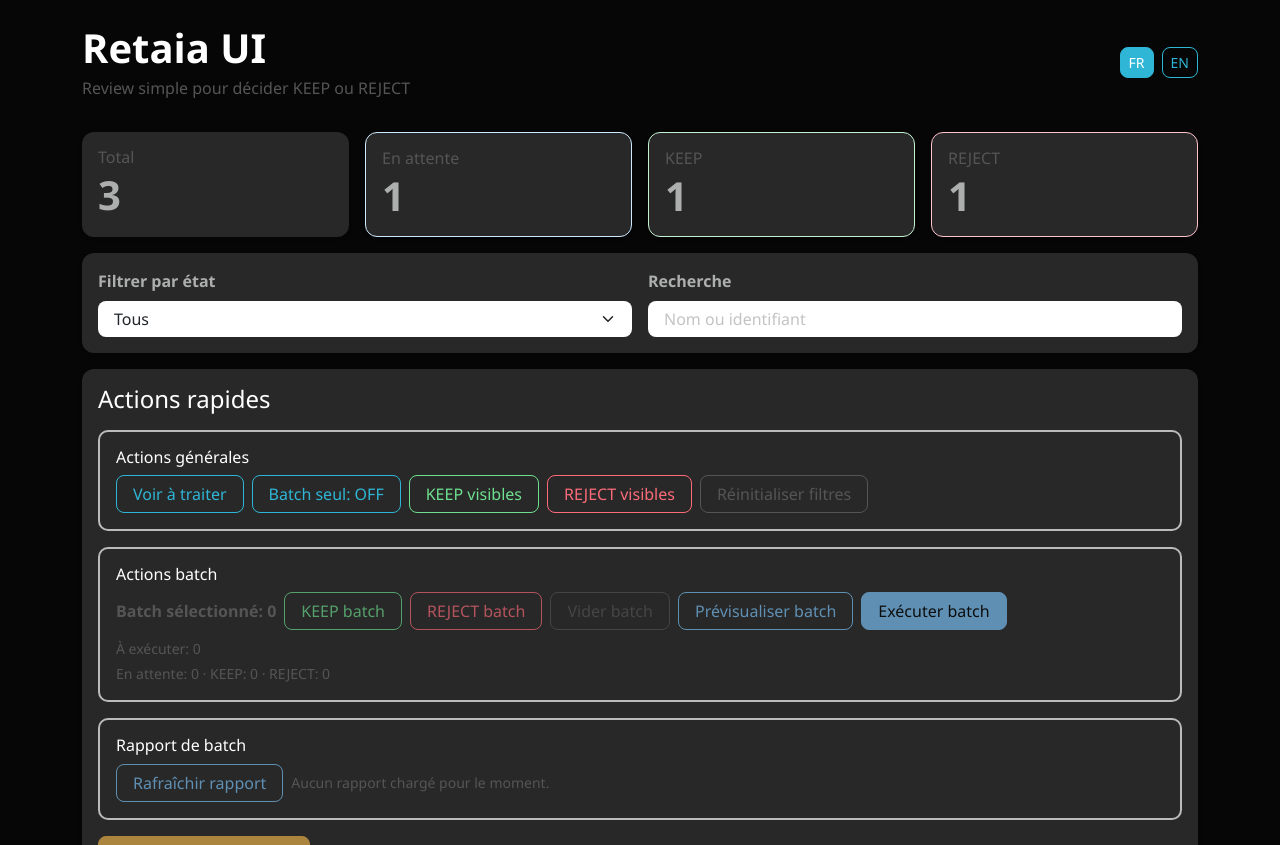
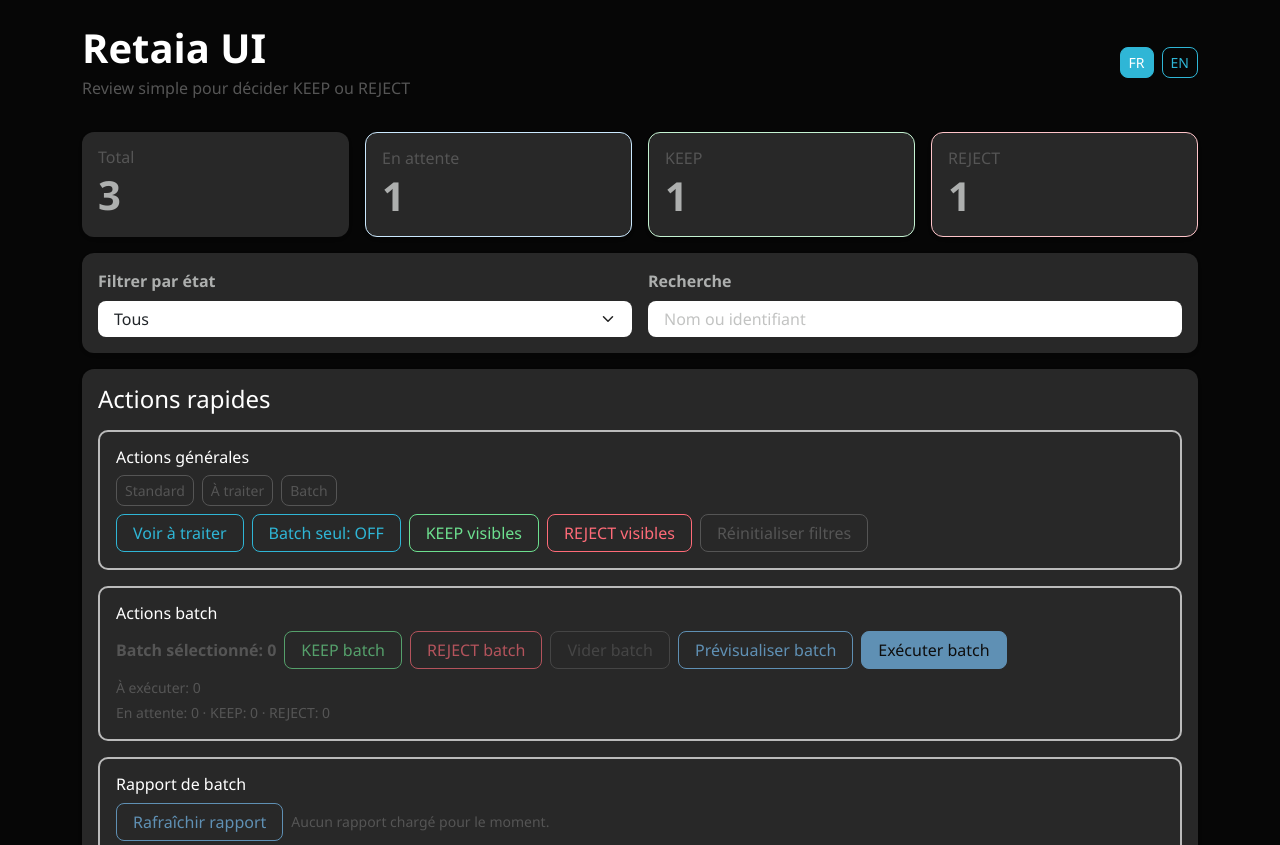
Before and after one commit to Retaia/retaia-ui, a React (Vite) app: page / in a window 1280 px wide. Shown: the top 845 px of the page. Built offline with nearby package versions, Linux system fonts and the light colour scheme; no server answers.

Commit message:
feat(ui): add saved views presets in quick actions

```diff
--- a/src/App.tsx
+++ b/src/App.tsx
@@ -295,6 +295,27 @@ function App() {
     setSearch('')
     setBatchOnly(false)
   }
+
+  const applySavedView = useCallback(
+    (view: 'DEFAULT' | 'PENDING' | 'BATCH') => {
+      if (view === 'DEFAULT') {
+        setFilter('ALL')
+        setSearch('')
+        setBatchOnly(false)
+        return
+      }
+      if (view === 'PENDING') {
+        setFilter('DECISION_PENDING')
+        setSearch('')
+        setBatchOnly(false)
+        return
+      }
+      setFilter('ALL')
+      setSearch('')
+      setBatchOnly(true)
+    },
+    [],
+  )
 
   const clearActivityLog = useCallback(() => {
     if (activityLog.length === 0) {
@@ -793,6 +814,17 @@ function App() {
           <h2 className="h5 mb-3">{t('actions.title')}</h2>
           <section className="border border-2 border-secondary-subtle rounded p-3 mt-2">
             <h3 className="h6 mb-2">{t('actions.quickPanel')}</h3>
+            <Stack direction="horizontal" className="flex-wrap gap-2 mb-2" aria-label={t('actions.savedViews')}>
+              <Button type="button" size="sm" variant="outline-secondary" onClick={() => applySavedView('DEFAULT')}>
+                {t('actions.viewDefault')}
+              </Button>
+              <Button type="button" size="sm" variant="outline-secondary" onClick={() => applySavedView('PENDING')}>
+                {t('actions.viewPending')}
+              </Button>
+              <Button type="button" size="sm" variant="outline-secondary" onClick={() => applySavedView('BATCH')}>
+                {t('actions.viewBatch')}
+              </Button>
+            </Stack>
             <Stack direction="horizontal" className="flex-wrap gap-2">
               <Button type="button" variant="outline-primary" onClick={focusPending}>
                 {t('actions.focusPending')}
--- a/src/i18n/resources.ts
+++ b/src/i18n/resources.ts
@@ -19,6 +19,10 @@ export const resources = {
       'toolbar.all': 'All',
       'actions.title': 'Quick actions',
       'actions.quickPanel': 'General actions',
+      'actions.savedViews': 'Saved views',
+      'actions.viewDefault': 'Default',
+      'actions.viewPending': 'Pending',
+      'actions.viewBatch': 'Batch',
       'actions.batchPanel': 'Batch actions',
       'actions.focusPending': 'Show pending',
       'actions.batchOnlyOn': 'Batch only: ON',
@@ -130,6 +134,10 @@ export const resources = {
       'toolbar.all': 'Tous',
       'actions.title': 'Actions rapides',
       'actions.quickPanel': 'Actions générales',
+      'actions.savedViews': 'Vues enregistrées',
+      'actions.viewDefault': 'Standard',
+      'actions.viewPending': 'À traiter',
+      'actions.viewBatch': 'Batch',
       'actions.batchPanel': 'Actions batch',
       'actions.focusPending': 'Voir à traiter',
       'actions.batchOnlyOn': 'Batch seul: ON',
```
Also changed, not shown: 2 other files (tests, documents, lock files or other folders).
